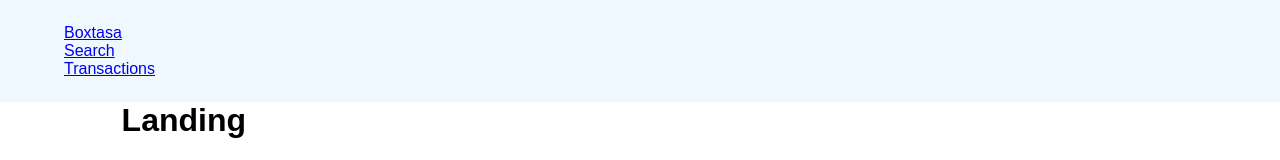
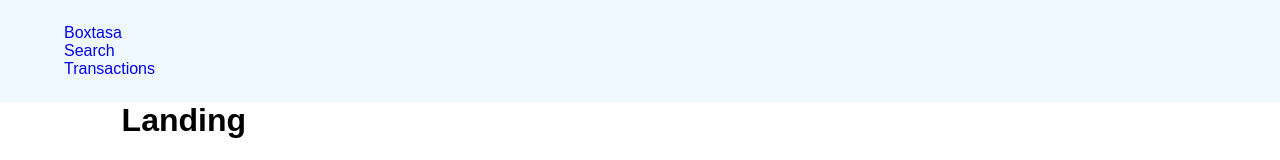
Before and after one commit to samuraijane/boxtasa, a React (Create React App) app in the folder react-ui/: page / in a window 1280 px wide. Shown: the top 160 px of the page. Built offline with nearby package versions, Linux system fonts and the light colour scheme.

Commit message:
remove underline and color for visited anchor links

```diff
--- a/react-ui/src/style/base.scss
+++ b/react-ui/src/style/base.scss
@@ -1,3 +1,11 @@
+a {
+  text-decoration: none;
+
+  &:visited {
+    color: inherit;
+  }
+}
+
 body,
 html {
   height: 100%;
```
